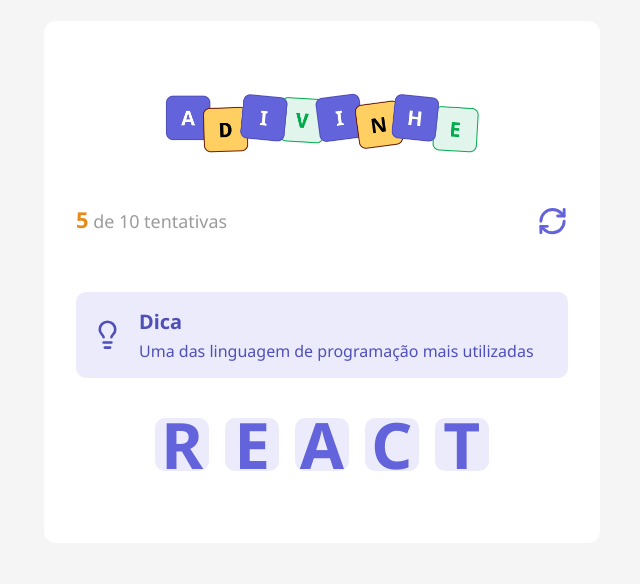
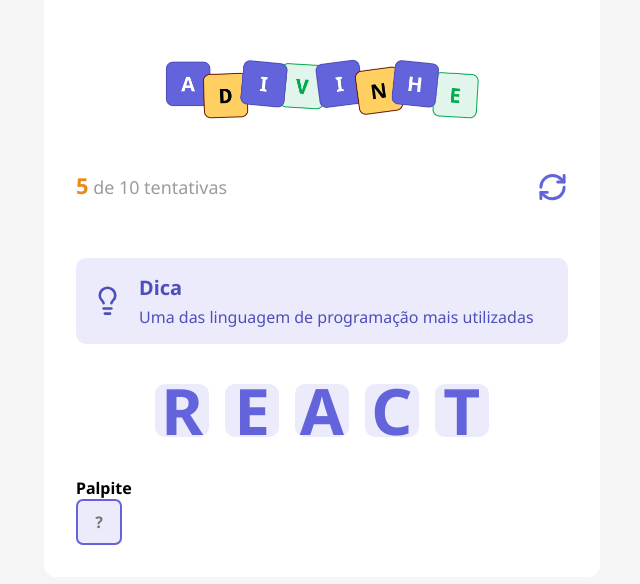
Before and after one commit to Lucascfsb/guess, a React (Vite) app: page / in a window 1280 px wide. Shown: the part 118-702 px from the top of the page, without its empty margins (318-958 px from the left). Built offline with nearby package versions, Linux system fonts and the light colour scheme.

Commit message:
feat: add Input component for user guesses; integrate into App and style with CSS

```diff
--- a/src/App.tsx
+++ b/src/App.tsx
@@ -3,6 +3,7 @@
 import { Header } from "./components/Header";
 import { Tip } from "./components/Tip";
 import { Letter } from "./components/Letter";
+import { Input } from "./components/Input";
 
 export default function App() {
   function handleRestartGame() {
@@ -23,6 +24,12 @@
           <Letter value="C" />
           <Letter value="T" />
         </div>
+
+        <h4>Palpite</h4>
+
+        <div>
+          <Input autoFocus maxLength={1} placeholder="?" />
+        </div>
       </main>
     </div>
   );
--- /dev/null
+++ b/src/components/Input/index.tsx
@@ -0,0 +1,7 @@
+import styles from "./styles.module.css";
+
+type Props = React.ComponentProps<"input">;
+
+export function Input({ ...rest }: Props) {
+  return <input type="text" className={styles.input} {...rest} />;
+}
--- /dev/null
+++ b/src/components/Input/styles.module.css
@@ -0,0 +1,16 @@
+.input {
+  width: 2.87rem;
+  height: 2.87rem;
+  border-radius: 0.43rem;
+
+  background-color: #ebebfc;
+  border: 2px solid #6363db;
+  color: #6363db;
+
+  text-transform: uppercase;
+  font-size: 1rem;
+  text-align: center;
+  font-weight: 700;
+
+  outline: none;
+}
--- a/src/global.css
+++ b/src/global.css
@@ -11,7 +11,10 @@
 body {
   background-color: #f5f5f5;
   font-family: "Noto Sans", sans-serif;
-  font-optical-sizing: auto;
+}
+
+input {
+  font-family: "Noto Sans", sans-serif;
 }
 
 button {
```
